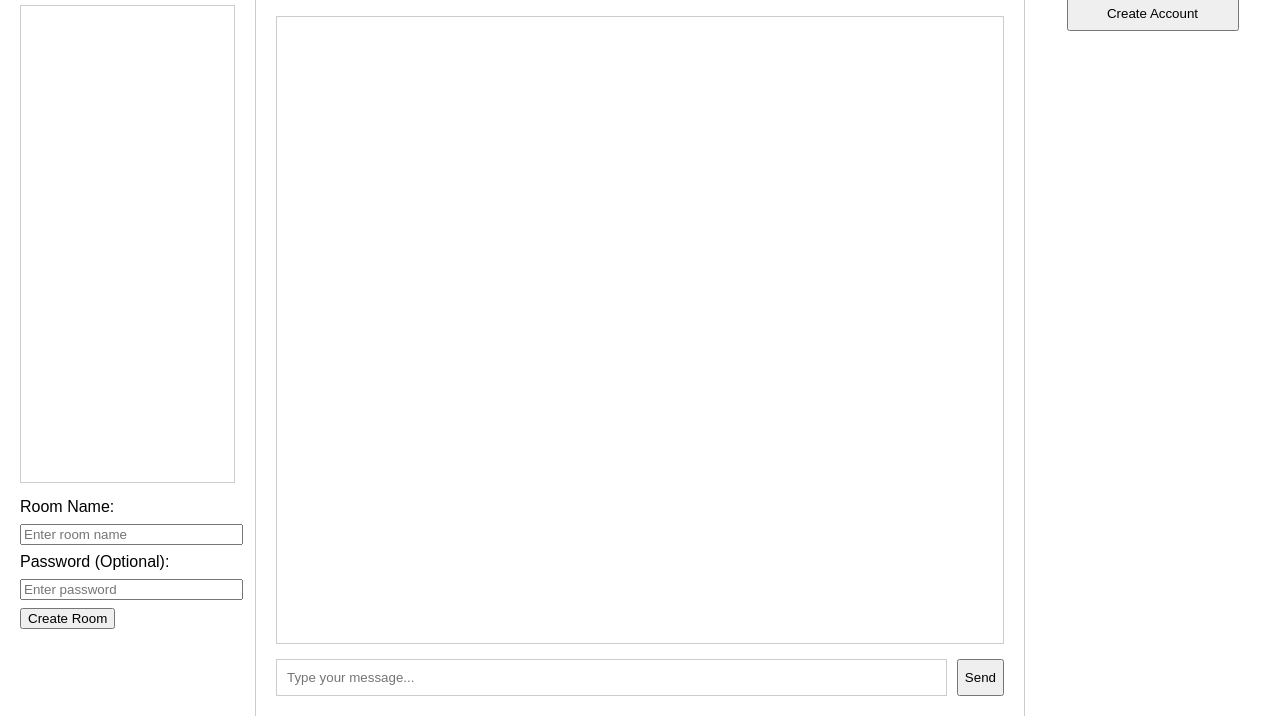
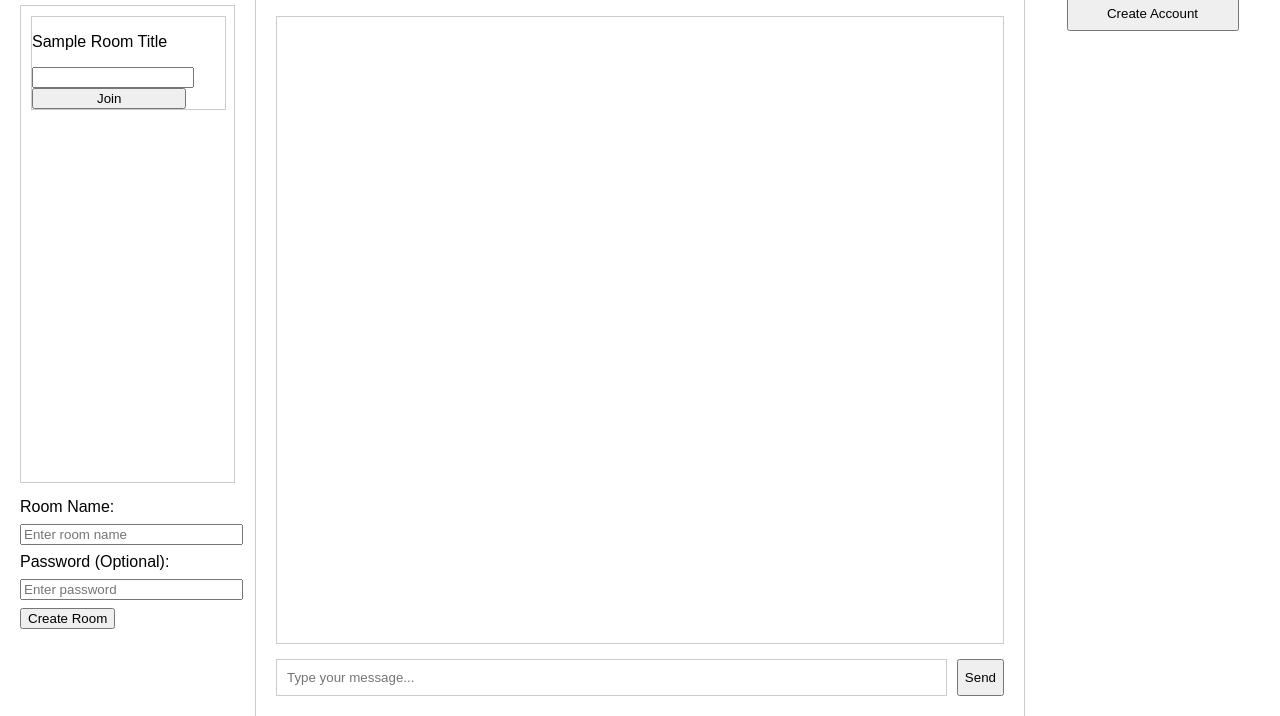
Before and after one commit to AndyHoette/ChatServer, a website: page filesToServe/index.html in a window 1280 px wide. Shown: the part 84-800 px from the top of the page. Drawn offline with nearby package versions, Linux system fonts and the light colour scheme; no server answers.

Commit message:
added sample room listing

```diff
--- a/filesToServe/index.html
+++ b/filesToServe/index.html
@@ -12,7 +12,13 @@
         <div id="rooms">
             <h3>List of Rooms to Join</h3>
             <hr>
-            <div id="listOfRooms"></div>
+            <div id="listOfRooms">
+		    <div class = "roomListing">
+			    <p>Sample Room Title</p>
+			    <input type="text" class="joinRoomPassword"></input>
+			    <button class="joinRoomButton">Join</button>
+		    </div>
+	    </div>
             <div id="createRoom">
                 <label for="newRoomName">Room Name:</label>
                 <input type="text" id="newRoomName" placeholder="Enter room name">
--- a/filesToServe/style.css
+++ b/filesToServe/style.css
@@ -79,12 +79,12 @@ body {
     margin: 5px 0;
 }
 
-
-#choosePFP{
-
+.roomListing{
+	width: 100%;
+	border: 1px solid #cccccc;
+	padding: 0px;
+	margin: 0;
 }
-#pfp1{
+.joinRoomButton, .joinRoomPassword{
+	width:80%;
 }
-#choosePFP + #pfp1, #pfp1:hover{
-	display: block;
-}
```
